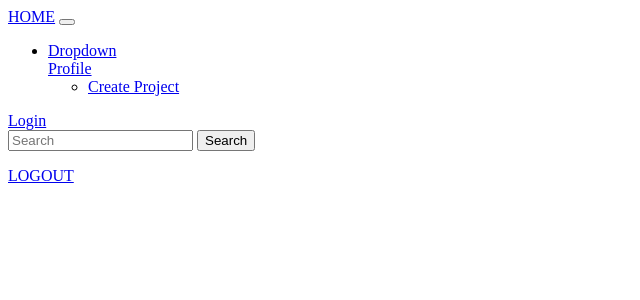
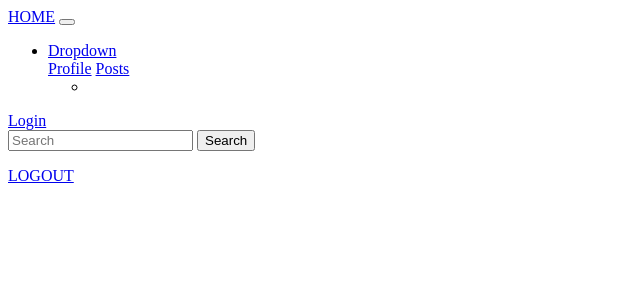
Before and after one commit to kurgatfelo/awwards, a Django app: template awwardpage/templates/navbar.html in a window 1280 px wide. Shown: the top 300 px of the page, without its empty margins (0-640 px from the left). Run offline with Django 3.2, Linux system fonts and the light colour scheme; the template is opened without the code that fills it, so the values that code supplies are empty; some libraries are stand-ins or nearby versions.

Commit message:
added project

```diff
--- a/awwardpage/templates/navbar.html
+++ b/awwardpage/templates/navbar.html
@@ -15,7 +15,7 @@
           </a>
           <div class="dropdown-menu" aria-labelledby="navbarDropdown">
             <a class="dropdown-item" href="{% url 'profile'%}">Profile</a>
-
+            <a class="dropdown-item" href="{% url 'homepage' %}">Posts</a>
 
           </div>
         </li>
@@ -23,7 +23,7 @@
         <ul>
           <li>
 
-            <a href="{%url 'new_post'%}">Create Project</a>
+
           </li>
         </ul>
       </ul>
```
